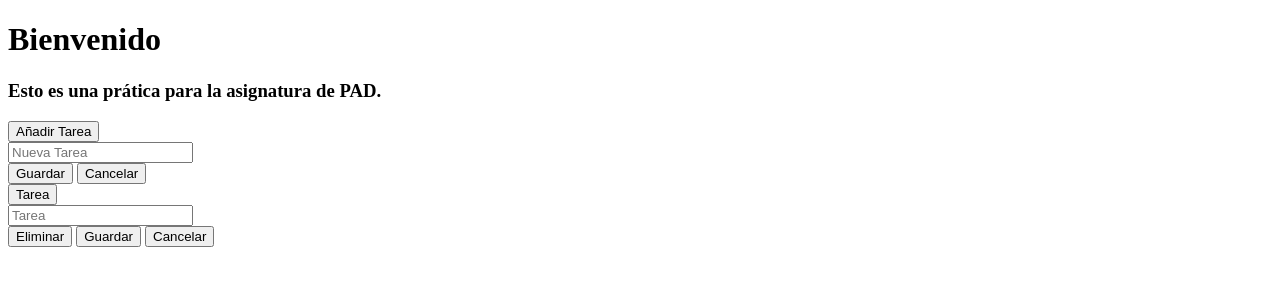
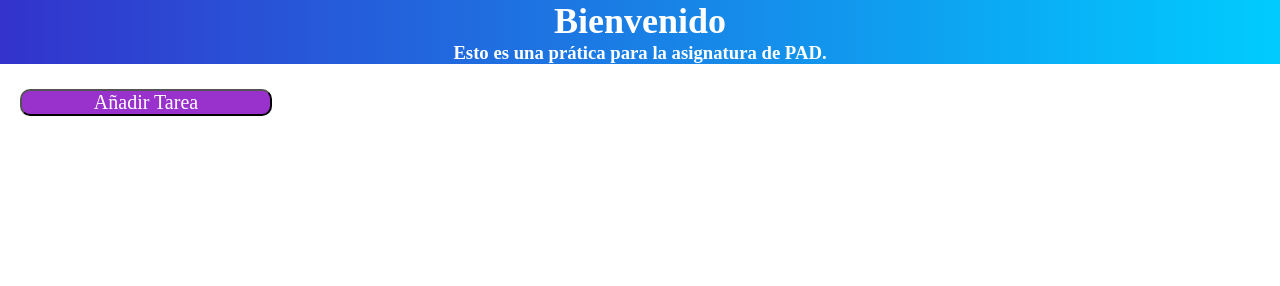
Before and after one commit to RaulDieg/PracticaWebPad, a plain HTML site: page index.html in a window 1280 px wide. Drawn offline with nearby package versions, Linux system fonts and the light colour scheme; the site is published under a folder, as on GitHub Pages, so addresses that start at the root find nothing.

Commit message:
rutas relativas

```diff
--- a/index.html
+++ b/index.html
@@ -7,7 +7,7 @@
     <meta http-equiv="X-UA-Compatible" content="ie=edge">
     <script src="https://ajax.googleapis.com/ajax/libs/jquery/1.8.3/jquery.min.js">
     </script>
-    <link rel="stylesheet" type="text/css" href="/css/style.css">
+    <link rel="stylesheet" type="text/css" href="./css/style.css">
 
     <title>Practica PAD</title>
 </head>
@@ -45,7 +45,7 @@
             </div>
         </div>
     </div>
-    <script src="/js/code.js"></script>
+    <script src="./js/code.js"></script>
 </body>
 
 </html>
```
